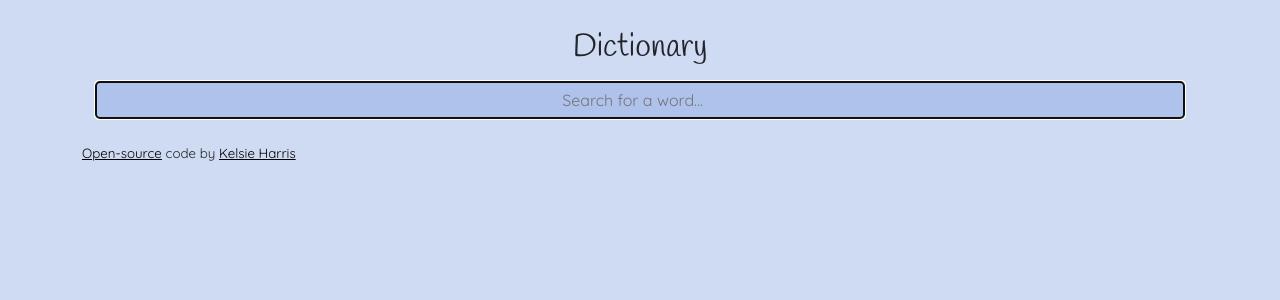
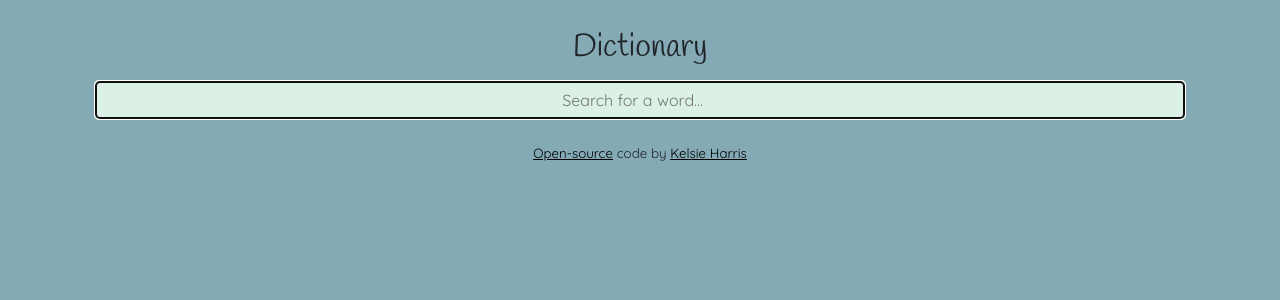
Before and after one commit to kharris835/dictionary, a React (Create React App) app: page / in a window 1280 px wide. Shown: the top 300 px of the page. Built offline with nearby package versions, Linux system fonts and the light colour scheme.

Commit message:
feat: create root color variables

```diff
--- a/src/App.tsx
+++ b/src/App.tsx
@@ -10,7 +10,7 @@ function App() {
         <main>
           <Dictionary />
         </main>
-        <footer className="mt-3">
+        <footer className="mt-3 text-center">
           <a href="https://github.com/kharris835/dictionary">Open-source</a>{" "}
           code by{" "}
           <a
--- a/src/Dictionary.css
+++ b/src/Dictionary.css
@@ -1,4 +1,4 @@
 .searchBar {
-  background: rgba(107, 142, 218, 0.322);
+  background: var(--secondary-color);
   border: 0px;
 }
--- a/src/Meaning.css
+++ b/src/Meaning.css
@@ -1,5 +1,5 @@
 .synonyms {
-  border: 2px solid rgba(107, 142, 218, 0.322);
+  border: 2px solid var(--primary-color);
   list-style-type: none;
   border-radius: 14px;
 }
--- a/src/Results.css
+++ b/src/Results.css
@@ -1,18 +1,18 @@
 .partOfSpeechBtn {
-  background: rgba(223, 229, 244, 0.575);
-  border: 2px solid rgba(107, 142, 218, 0.322);
+  background: var(--secondary-color);
+  border: 2px solid var(--primary-color);
   border-radius: 0px;
 }
 
 .partOfSpeechBtn:hover {
-  background: rgba(107, 142, 218, 0.322);
+  background: var(--primary-color);
 }
 
 .activeBtn {
-  background: rgba(107, 142, 218, 0.322);
+  background: var(--primary-color);
 }
 
 .results {
-  background: rgba(107, 142, 218, 0.322);
+  background: var(--secondary-color);
   border-radius: 12px;
 }
--- a/src/Results.tsx
+++ b/src/Results.tsx
@@ -31,7 +31,7 @@ export default function Results(props) {
               return (
                 <div key={index}>
                   <button
-                    className={`partOfSpeechBtn btn ps-4 pe-4 ${
+                    className={`partOfSpeechBtn btn ps-5 pe-5 ${
                       active === index ? "activeBtn" : ""
                     }`}
                     onClick={function () {
--- a/src/index.css
+++ b/src/index.css
@@ -1,3 +1,8 @@
+:root {
+  --primary-color: rgb(132, 170, 182);
+  --secondary-color: rgb(219, 241, 230);
+}
+
 body {
   margin: 0;
   font-family: -apple-system, BlinkMacSystemFont, "Segoe UI", "Roboto", "Oxygen",
@@ -5,7 +10,7 @@ body {
     sans-serif;
   -webkit-font-smoothing: antialiased;
   -moz-osx-font-smoothing: grayscale;
-  background: rgba(107, 142, 218, 0.322);
+  background: var(--primary-color);
 }
 
 code {
```
